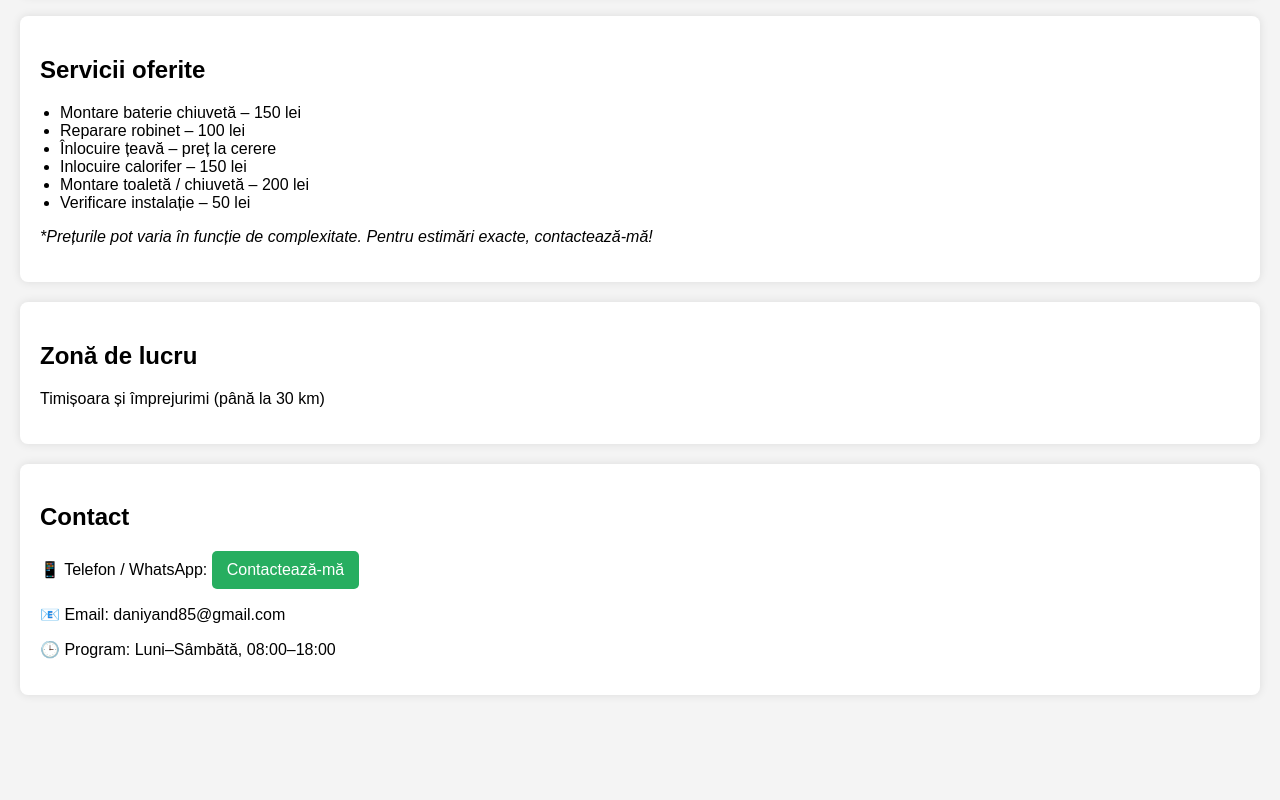
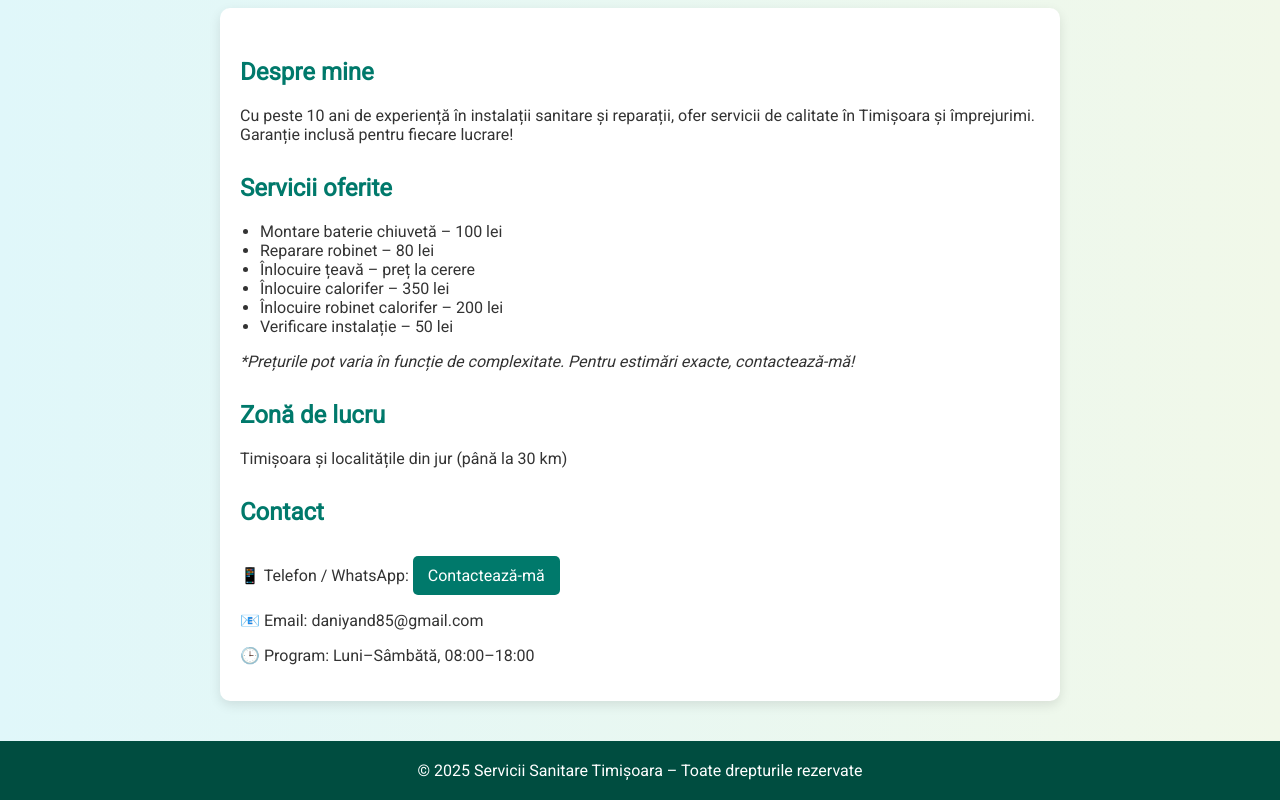
Before and after one commit to daniyand/servicii-sanitare, a plain HTML site: page index.html in a window 1280 px wide. Shown: the part 178-978 px from the top of the page. Before the commit the page ends 893 px from the top, so only its background shows below. Drawn offline with Linux system fonts and the light colour scheme.

Commit message:
Actualizare design index.html

```diff
--- a/index.html
+++ b/index.html
@@ -4,46 +4,92 @@
   <meta charset="UTF-8">
   <meta name="viewport" content="width=device-width, initial-scale=1">
   <title>Servicii Sanitare Timișoara</title>
+  <link href="https://fonts.googleapis.com/css2?family=Roboto&display=swap" rel="stylesheet">
   <style>
-    body { font-family: Arial, sans-serif; margin: 20px; background-color: #f4f4f4; }
-    h1 { color: #2c3e50; }
-    .section { background: white; padding: 20px; margin-bottom: 20px; border-radius: 8px; box-shadow: 0 0 10px rgba(0,0,0,0.1); }
-    ul { padding-left: 20px; }
-    a.button { display: inline-block; padding: 10px 15px; background: #27ae60; color: white; text-decoration: none; border-radius: 5px; }
-    a.button:hover { background: #219150; }
+    body {
+      font-family: 'Roboto', sans-serif;
+      margin: 0;
+      background: linear-gradient(to right, #e0f7fa, #f1f8e9);
+      color: #333;
+    }
+    header {
+      background-color: #00796b;
+      color: white;
+      padding: 20px;
+      text-align: center;
+    }
+    .container {
+      max-width: 800px;
+      margin: 30px auto;
+      padding: 20px;
+      background-color: white;
+      border-radius: 10px;
+      box-shadow: 0 4px 12px rgba(0,0,0,0.1);
+    }
+    h2 {
+      color: #00796b;
+      margin-top: 30px;
+    }
+    ul {
+      padding-left: 20px;
+    }
+    .contact a {
+      display: inline-block;
+      margin-top: 10px;
+      padding: 10px 15px;
+      background-color: #00796b;
+      color: white;
+      text-decoration: none;
+      border-radius: 5px;
+    }
+    .contact a:hover {
+      background-color: #004d40;
+    }
+    footer {
+      text-align: center;
+      padding: 20px;
+      background-color: #004d40;
+      color: white;
+      margin-top: 40px;
+    }
   </style>
 </head>
 <body>
 
-  <div class="section">
+  <header>
     <h1>Servicii Sanitare Timișoara</h1>
-    <p>Sunt instalator autorizat cu peste 10 ani de experiență în reparații și instalații sanitare. Lucrez rapid, curat și ofer garanție pentru fiecare lucrare.</p>
-  </div>
+    <p>Instalator autorizat – rapid, curat, profesionist</p>
+  </header>
 
-  <div class="section">
+  <div class="container">
+    <h2>Despre mine</h2>
+    <p>Cu peste 10 ani de experiență în instalații sanitare și reparații, ofer servicii de calitate în Timișoara și împrejurimi. Garanție inclusă pentru fiecare lucrare!</p>
+
     <h2>Servicii oferite</h2>
     <ul>
-      <li>Montare baterie chiuvetă – 150 lei</li>
-      <li>Reparare robinet – 100 lei</li>
+      <li>Montare baterie chiuvetă – 100 lei</li>
+      <li>Reparare robinet – 80 lei</li>
       <li>Înlocuire țeavă – preț la cerere</li>
-      <li>Inlocuire calorifer – 150 lei</li>
-      <li>Montare toaletă / chiuvetă – 200 lei</li>
+      <li>Înlocuire calorifer – 350 lei</li>
+      <li>Înlocuire robinet calorifer – 200 lei</li>
       <li>Verificare instalație – 50 lei</li>
     </ul>
     <p><em>*Prețurile pot varia în funcție de complexitate. Pentru estimări exacte, contactează-mă!</em></p>
+
+    <h2>Zonă de lucru</h2>
+    <p>Timișoara și localitățile din jur (până la 30 km)</p>
+
+    <h2>Contact</h2>
+    <div class="contact">
+      <p>📱 Telefon / WhatsApp: <a href="https://wa.me/40743435473">Contactează-mă</a></p>
+      <p>📧 Email: daniyand85@gmail.com</p>
+      <p>🕒 Program: Luni–Sâmbătă, 08:00–18:00</p>
+    </div>
   </div>
 
-  <div class="section">
-    <h2>Zonă de lucru</h2>
-    <p>Timișoara și împrejurimi (până la 30 km)</p>
-  </div>
-
-  <div class="section">
-    <h2>Contact</h2>
-    <p>📱 Telefon / WhatsApp: <a href="https://wa.me/40743435473" class="button">Contactează-mă</a></p>
-    <p>📧 Email: daniyand85@gmail.com</p>
-    <p>🕒 Program: Luni–Sâmbătă, 08:00–18:00</p>
-  </div>
+  <footer>
+    &copy; 2025 Servicii Sanitare Timișoara – Toate drepturile rezervate
+  </footer>
 
 </body>
 </html>
```
